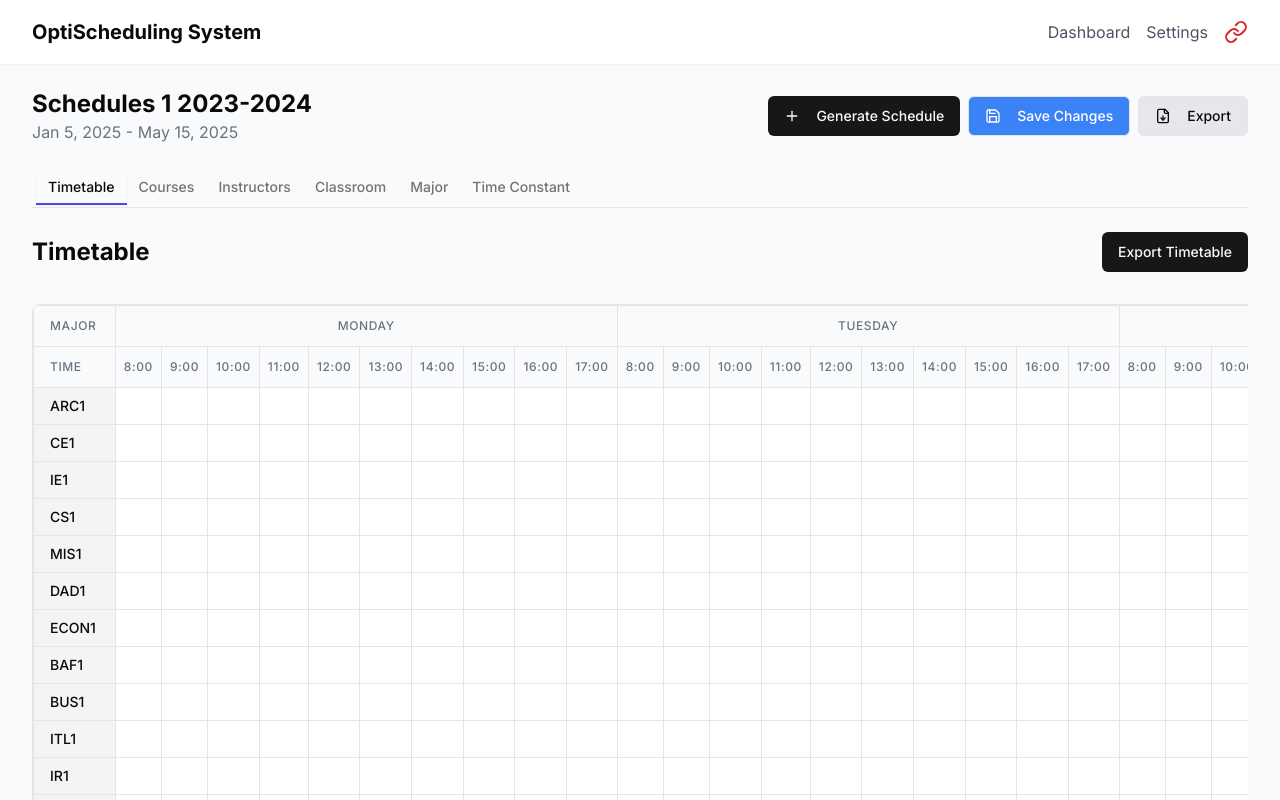
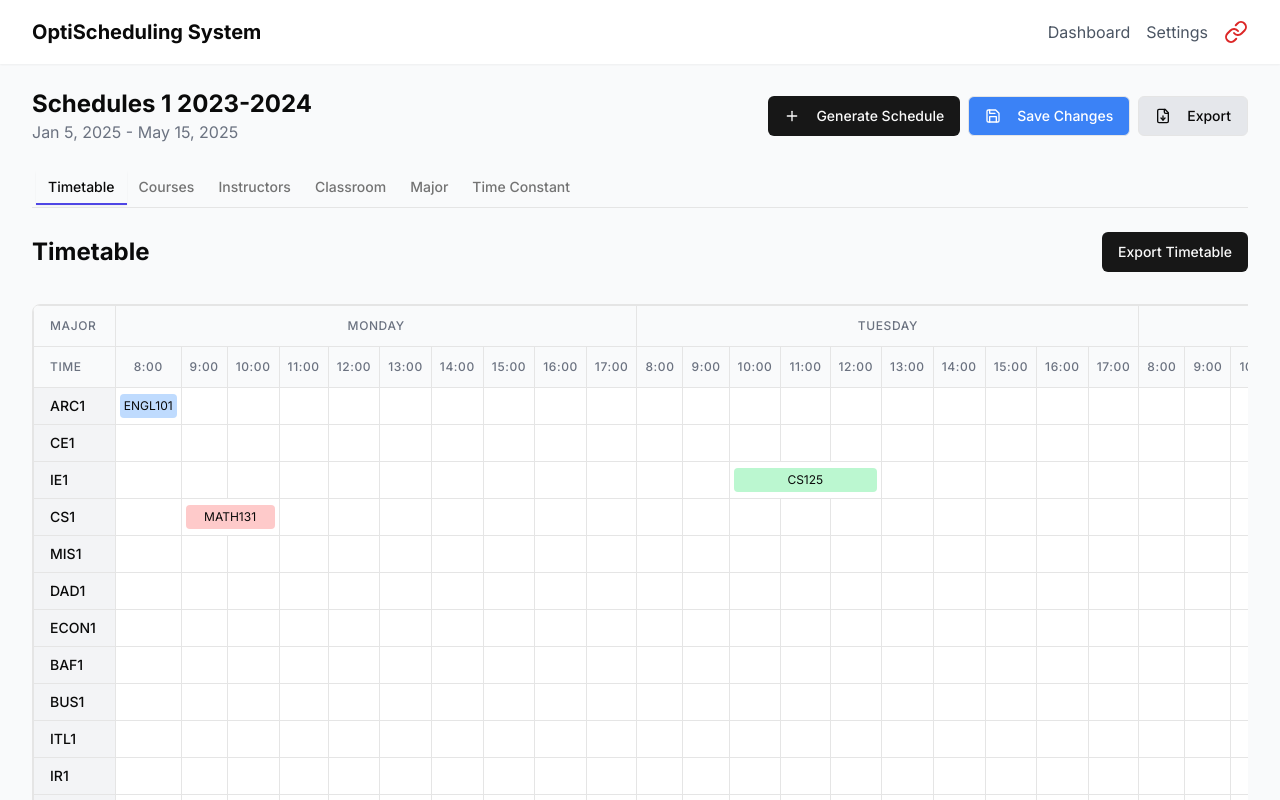
Before and after one commit to Bunlong-Prak/OptiScheduling, a Next.js app in the folder fyp/: page /dashboard/schedule/1 in a window 1280 px wide. Shown: the top 800 px of the page. Built offline with nearby package versions, Linux system fonts and the light colour scheme.

Commit message:
timetable implementation

```diff
--- a/fyp/src/app/dashboard/schedule/[id]/timetable-view.tsx
+++ b/fyp/src/app/dashboard/schedule/[id]/timetable-view.tsx
@@ -86,26 +86,59 @@ const courses = [
   },
 ]
 
+type Course = {
+  id: string
+  name: string
+  color: string
+  duration: number
+  instructor: string
+  room: string
+  isStart?: boolean
+  isMiddle?: boolean
+  isEnd?: boolean
+  colspan?: number
+}
+
+type Schedule = Record<string, Course>
+
+type CellToDelete = {
+  day: string
+  majorId: string
+  timeSlot: string
+}
+
+// Initial schedule data with dummy courses
+const initialSchedule: Schedule = {
+  "Monday-ARC1-8:00": { ...courses[0], isStart: true, colspan: 1 }, // ENGL101
+  "Monday-CS1-9:00": { ...courses[1], isStart: true, colspan: 2 }, // MATH131
+  "Tuesday-IE1-10:00": { ...courses[2], isStart: true, colspan: 3 }, // CS125
+  "Wednesday-ECON1-13:00": { ...courses[3], isStart: true, colspan: 1 }, // ECON102
+  "Thursday-PHYS101-14:00": { ...courses[4], isStart: true, colspan: 2 }, // PHYS101
+  "Friday-BUS110-15:00": { ...courses[5], isStart: true, colspan: 1 }, // BUS110
+  "Monday-ARC101-16:00": { ...courses[6], isStart: true, colspan: 2 }, // ARC101
+  "Tuesday-CE101-17:00": { ...courses[7], isStart: true, colspan: 1 }, // CE101
+}
+
 export function TimetableView() {
-  const [schedule, setSchedule] = useState({})
-  const [draggedCourse, setDraggedCourse] = useState(null)
-  const [selectedCourse, setSelectedCourse] = useState(null)
+  const [schedule, setSchedule] = useState<Schedule>(initialSchedule)
+  const [draggedCourse, setDraggedCourse] = useState<Course | null>(null)
+  const [selectedCourse, setSelectedCourse] = useState<Course | null>(null)
   const [isDialogOpen, setIsDialogOpen] = useState(false)
   const [isDeleteDialogOpen, setIsDeleteDialogOpen] = useState(false)
-  const [cellToDelete, setCellToDelete] = useState({ day: "", majorId: "", timeSlot: "" })
+  const [cellToDelete, setCellToDelete] = useState<CellToDelete>({ day: "", majorId: "", timeSlot: "" })
 
   // Handle drag start
-  const handleDragStart = (course) => {
+  const handleDragStart = (course: Course) => {
     setDraggedCourse(course)
   }
 
   // Handle drag over
-  const handleDragOver = (e) => {
+  const handleDragOver = (e: React.DragEvent<HTMLTableCellElement>) => {
     e.preventDefault()
   }
 
   // Handle drop
-  const handleDrop = (day, majorId, timeSlot) => {
+  const handleDrop = (day: string, majorId: string, timeSlot: string) => {
     if (!draggedCourse) return
 
     // Check if the time slot is already occupied
@@ -153,7 +186,7 @@ export function TimetableView() {
   }
 
   // Handle course click
-  const handleCourseClick = (day, majorId, timeSlot, course) => {
+  const handleCourseClick = (day: string, majorId: string, timeSlot: string, course: Course) => {
     setSelectedCourse(course)
     setCellToDelete({ day, majorId, timeSlot })
     setIsDialogOpen(true)
@@ -266,7 +299,7 @@ export function TimetableView() {
                       {group.id}
                     </td>
                     {days.map((day) =>
-                      timeSlots.map((time, timeIndex) => {
+                      timeSlots.map((time) => {
                         const key = `${day}-${group.id}-${time}`
                         const course = schedule[key]
 
```
